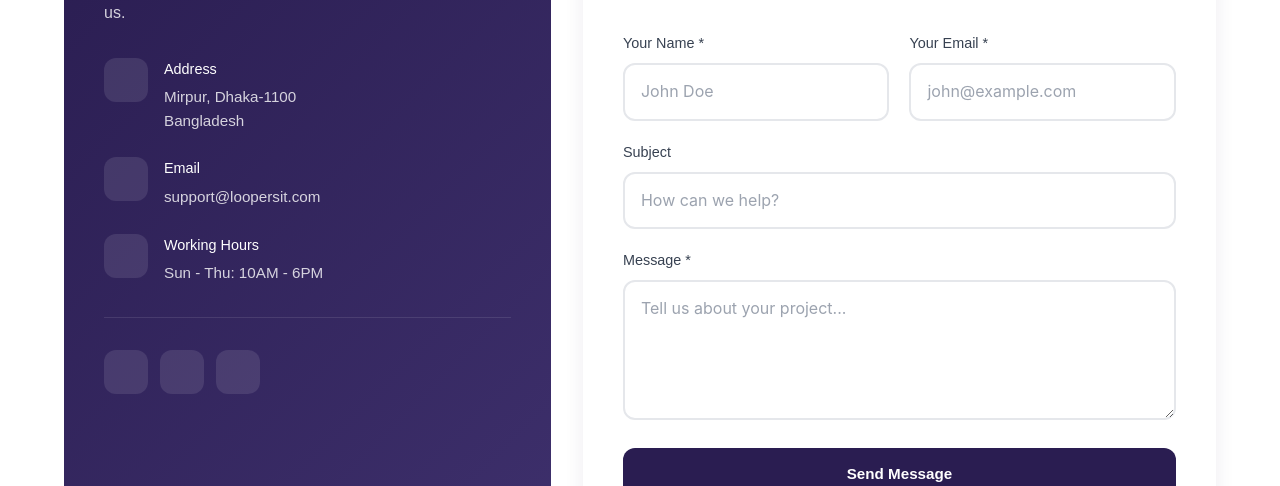
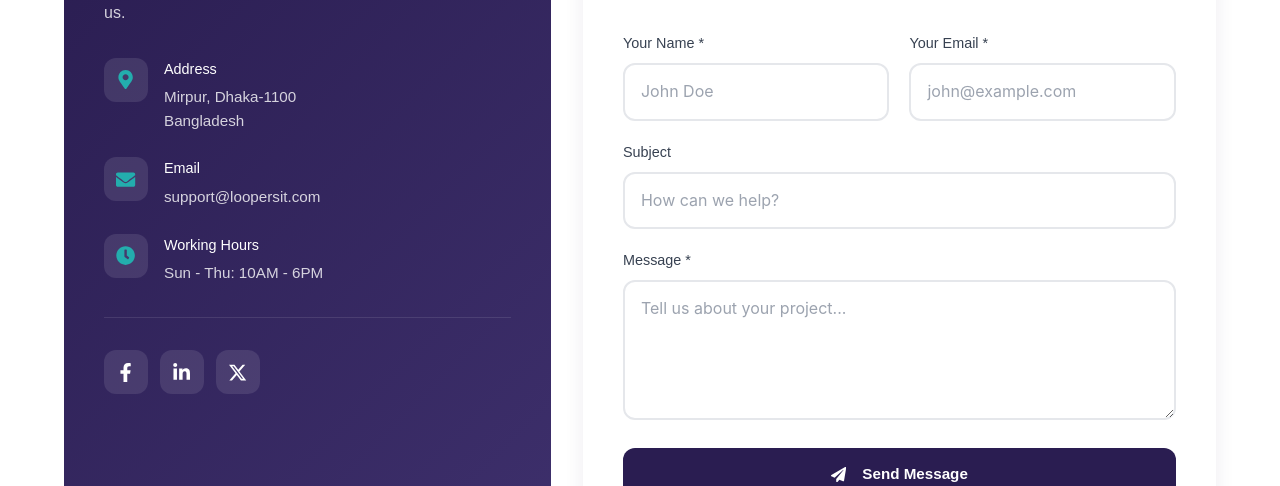
Before and after one commit to LoopersIT/loopersit_nextjs, a Next.js app in the folder loopersit_frontend/: page /contact in a window 1280 px wide. Shown: the part 466-952 px from the top of the page. Built offline with nearby package versions, Linux system fonts and the light colour scheme; no server answers; the database is empty.

Commit message:
added icons in the contact us page

```diff
--- a/loopersit_frontend/app/(public)/contact/page.tsx
+++ b/loopersit_frontend/app/(public)/contact/page.tsx
@@ -1,6 +1,8 @@
 'use client';
 
 import { useState } from 'react';
+import { FaMapMarkerAlt, FaEnvelope, FaClock, FaFacebookF, FaLinkedinIn, FaCheckCircle, FaPaperPlane } from 'react-icons/fa';
+import { FaXTwitter } from 'react-icons/fa6';
 import '@/styles/services.css';
 import '@/styles/contact.css';
 
@@ -44,7 +46,7 @@ export default function ContactPage() {
 
                         <div className="contact-item">
                             <div className="contact-item-icon">
-                                <i className="bi bi-geo-alt"></i>
+                                <FaMapMarkerAlt />
                             </div>
                             <div className="contact-item-content">
                                 <h4>Address</h4>
@@ -54,7 +56,7 @@ export default function ContactPage() {
 
                         <div className="contact-item">
                             <div className="contact-item-icon">
-                                <i className="bi bi-envelope"></i>
+                                <FaEnvelope />
                             </div>
                             <div className="contact-item-content">
                                 <h4>Email</h4>
@@ -64,7 +66,7 @@ export default function ContactPage() {
 
                         <div className="contact-item">
                             <div className="contact-item-icon">
-                                <i className="bi bi-clock"></i>
+                                <FaClock />
                             </div>
                             <div className="contact-item-content">
                                 <h4>Working Hours</h4>
@@ -74,13 +76,13 @@ export default function ContactPage() {
 
                         <div className="contact-social">
                             <a href="https://facebook.com/loopersit" target="_blank" rel="noopener noreferrer">
-                                <i className="bi bi-facebook"></i>
+                                <FaFacebookF />
                             </a>
                             <a href="https://linkedin.com/company/loopersit" target="_blank" rel="noopener noreferrer">
-                                <i className="bi bi-linkedin"></i>
+                                <FaLinkedinIn />
                             </a>
                             <a href="https://twitter.com/loopersit" target="_blank" rel="noopener noreferrer">
-                                <i className="bi bi-twitter-x"></i>
+                                <FaXTwitter />
                             </a>
                         </div>
                     </div>
@@ -139,12 +141,18 @@ export default function ContactPage() {
                             </div>
 
                             <button type="submit" className="btn btn-primary form-submit" disabled={status === 'sending'}>
-                                {status === 'sending' ? 'Sending...' : 'Send Message'}
+                                {status === 'sending' ? (
+                                    'Sending...'
+                                ) : (
+                                    <>
+                                        <FaPaperPlane style={{ marginRight: '0.5rem' }} /> Send Message
+                                    </>
+                                )}
                             </button>
 
                             {status === 'success' && (
                                 <div className="form-success">
-                                    <i className="bi bi-check-circle"></i> Thank you! We&apos;ll get back to you soon.
+                                    <FaCheckCircle /> Thank you! We&apos;ll get back to you soon.
                                 </div>
                             )}
                         </form>
--- a/loopersit_frontend/styles/contact.css
+++ b/loopersit_frontend/styles/contact.css
@@ -38,9 +38,6 @@
     align-items: center;
     justify-content: center;
     flex-shrink: 0;
-}
-
-.contact-item-icon i {
     font-size: 1.2rem;
     color: var(--secondary);
 }
@@ -116,11 +113,18 @@
 }
 
 .form-group label {
-    display: block;
+    display: flex;
+    align-items: center;
+    gap: 0.5rem;
     font-size: 0.9rem;
     font-weight: 500;
     color: var(--text);
     margin-bottom: 0.5rem;
+}
+
+.form-label-icon {
+    color: var(--secondary);
+    font-size: 0.85rem;
 }
 
 .form-group input,
```
